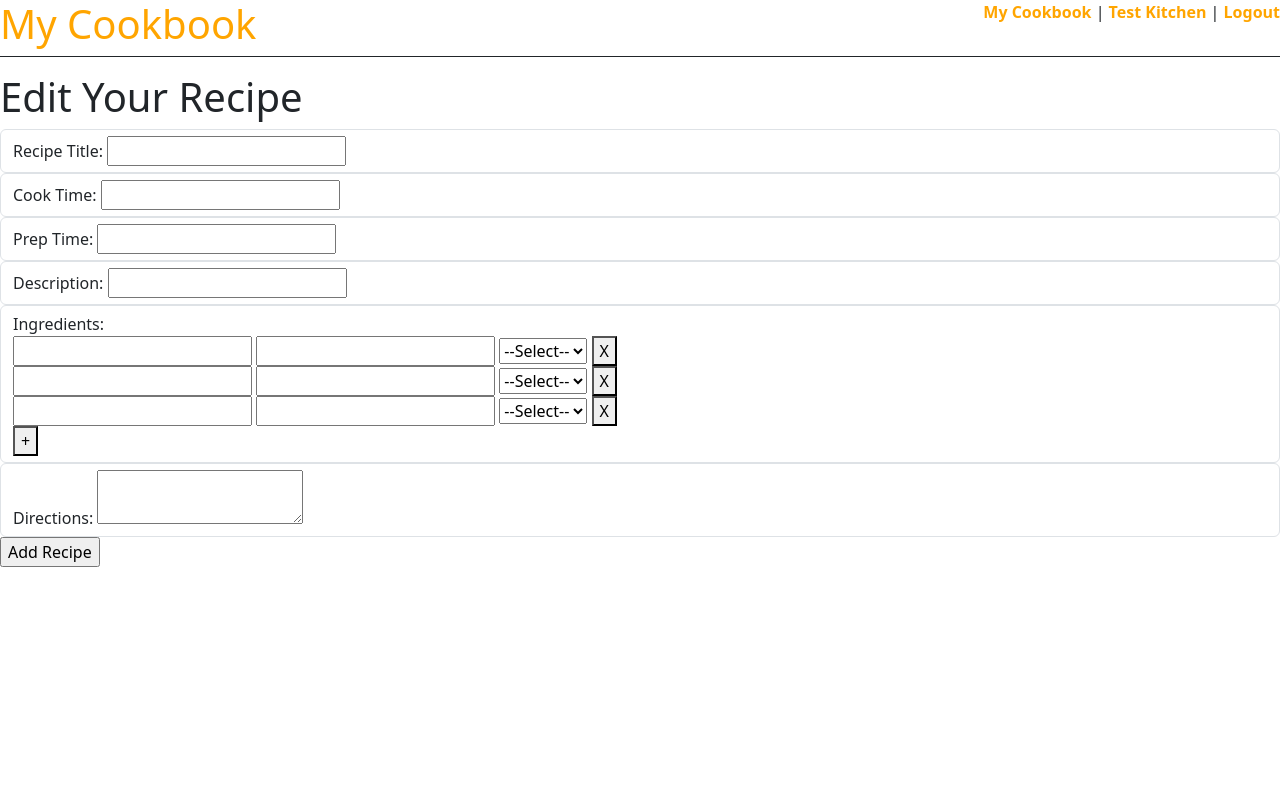
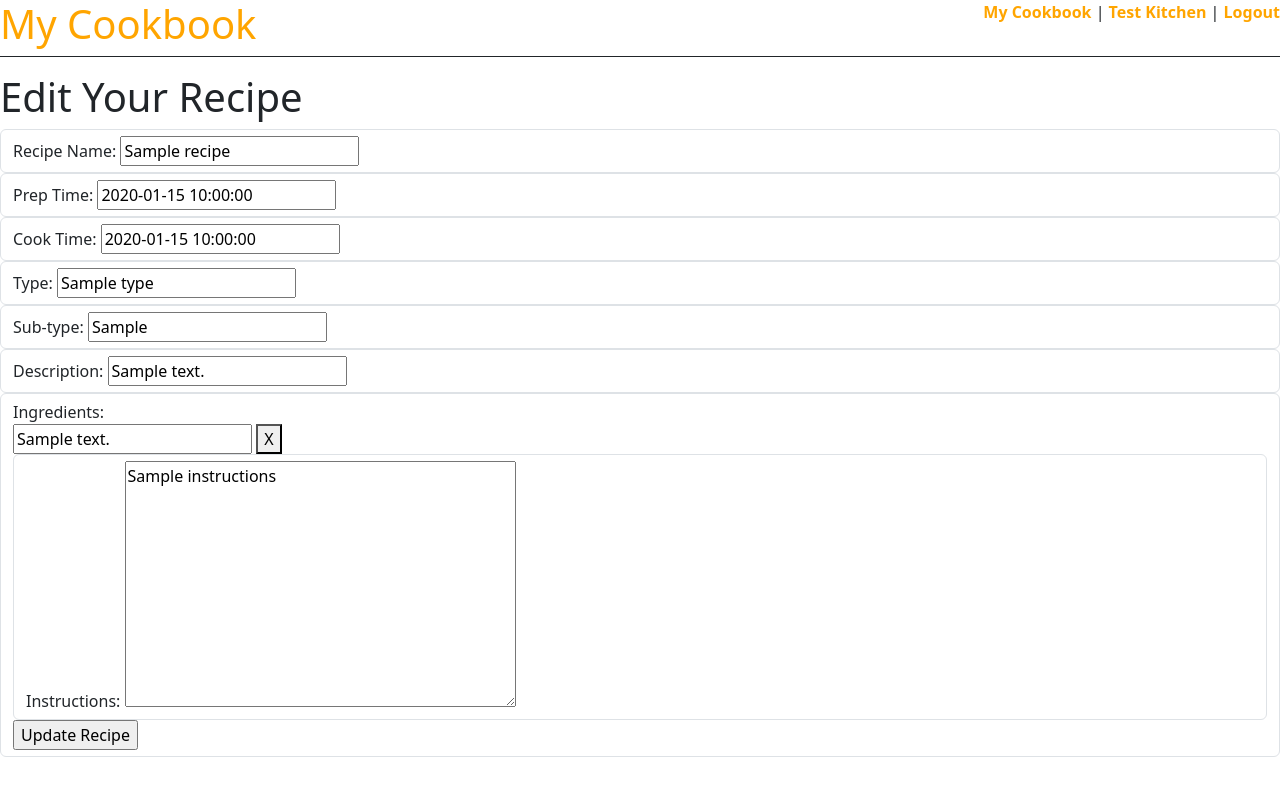
Before and after one commit to DanWartsbaugh/project-cookbook, a Flask app: template flask_app/templates/edit.html in a window 1280 px wide. Run offline with Flask 3, Linux system fonts and the light colour scheme; the template is opened without the code that fills it: most values are stand-ins (such as "Sample title", 1, 10 or a date in 2020).

Commit message:
update end of wednesday

```diff
--- a/flask_app/templates/dashboard.html
+++ b/flask_app/templates/dashboard.html
@@ -38,7 +38,7 @@
         <h4 class="col-lg-4">Description</h4>
     </div>
         <!-- {% for recipe in recipes %} -->
-            <a href="/recipe/{{recipe.id}}" style="text-decoration:none;color:black">
+            <a href="/mycookbook/recipe/{{recipe.id}}" style="text-decoration:none;color:black">
                 <div class="row d-flex border-bottom">
                 <div class="col d-flex">
                 <p class="col"><b>{{recipe.name}}</b></p>
--- a/flask_app/templates/edit.html
+++ b/flask_app/templates/edit.html
@@ -26,76 +26,51 @@
     {% endfor %}
     {% endif %}
     {% endwith %}
-    <form action="/create" method="post">
+    <form action="/recipes/update/{{recipe.id}}" method="post">
         <input type="hidden" name="user_id" value="{{session.user_id}}">
-
+        <input type="hidden" name="id" value="{{recipe.id}}">
         <div class="form-control">
-            Recipe Title: <input type="text" name="title" id="">
+            Recipe Name: <input type="text" name="name" value="{{recipe.name}}">
         </div>
         <div class="form-control">
-            Cook Time: <input type="text" name="cook_time" id="">
+            Prep Time: <input type="text" name="prep_time" value="{{recipe.prep_time}}">
         </div>
         <div class="form-control">
-            Prep Time: <input type="text" name="prep_time" id="">
+            Cook Time: <input type="text" name="cook_time" value="{{recipe.cook_time}}">
         </div>
         <div class="form-control">
-            Description: <input type="text" name="description">
+            Type: <input type="text" name="type" value="{{recipe.type}}">
+        </div>
+        <div class="form-control">
+            Sub-type: <input type="text" name="sub_type" value="{{recipe.sub_type}}">
+        </div>
+        <div class="form-control">
+            Description: <input type="text" name="description" value="{{recipe.description}}">
         </div>
         <div class="form-control" id="ingredients-section">
             <div id="ingredients_container">
                 <label>Ingredients:</label>
+                {% for ingredient in recipe.ingredients %}
+
                 <div class="ingredients_row">
-                    <input type="text" name="ingredients" class="ingredients_input">
-                    <input type="text" name="ingredient_quantity" class="ingredient_quantity_input">
-                    <select name="ingredient_measurement" class="ingredient-measurement-select">
-                        <option value="none">--Select--</option>
-                        <option value="tsp">tsp</option>
-                        <option value="tbsp">tbsp</option>
-                        <option value="cup">cup</option>
-                        <option value="oz">oz</option>
-                        <option value="lb">lb</option>
-                    </select>
+                    <input type="text" name="ingredients" class="ingredients_input" value="{{ingredient.text}}">
                     <button type="button" class="remove_ingredients_row">X</button>
                 </div>
-                <div class="ingredients_row">
-                    <input type="text" name="ingredients" class="ingredients_input">
-                    <input type="text" name="ingredient_quantity" class="ingredient-quantity_input">
-                    <select name="ingredient_measurement" class="ingredient_measurement_select">
-                        <option value="none">--Select--</option>
-                        <option value="tsp">tsp</option>
-                        <option value="tbsp">tbsp</option>
-                        <option value="cup">cup</option>
-                        <option value="oz">oz</option>
-                        <option value="lb">lb</option>
-                    </select>
-                    <button type="button" class="remove_ingredients_row">X</button>
-                </div>
-                <div class="ingredients_row">
-                    <input type="text" name="ingredients" class="ingredients_input">
-                    <input type="text" name="ingredient_quantity" class="ingredient-quantity_input">
-                    <select name="ingredient_measurement" class="ingredient_measurement_select">
-                        <option value="none">--Select--</option>
-                        <option value="tsp">tsp</option>
-                        <option value="tbsp">tbsp</option>
-                        <option value="cup">cup</option>
-                        <option value="oz">oz</option>
-                        <option value="lb">lb</option>
-                    </select>
-                    <button type="button" class="remove_ingredients_row">X</button>
-                </div>
-            </div>
-            <button type="button" id="add_ingredients_row">+</button>
-        </div>
+                {% endfor %}
 
         <div class="form-control">
-            Directions:
-            <textarea name="directions">
-
-            </textarea>
+            Instructions:
+            <textarea name="instructions" rows="10" cols="40">{{recipe.instructions}}</textarea>
         </div>
+        {% if recipe.test==1 %}
+        <div class="form-control">
+            Notes:
+            <textarea name="notes"  rows="10" cols="40" value="{{recipe.notes}}">{{recipe.notes}}</textarea>
+        </div>
+        {% endif %}
 
 
-        <input type="submit" value="Add Recipe">
+        <input type="submit" value="Update Recipe">
     </form>
 </body>
 
--- a/flask_app/templates/new.html
+++ b/flask_app/templates/new.html
@@ -32,6 +32,9 @@
         <input type="hidden" name="test" value=0>
         <input type="hidden" name="notes" value="">
         <input type="hidden" name="open" value=1>
+        <input type="hidden" name="original" value=0>
+        <input type="hidden" name="version" value=1>
+
 
         <div class="form-control">
             <label for="name"><h4>Recipe Name:</h4></label>  <input type="text" name="name" id="">
--- a/flask_app/templates/show.html
+++ b/flask_app/templates/show.html
@@ -23,7 +23,7 @@
     <p>created by: {{recipe.user_name}}</p>
     <div class="d-flex mb-3">
         <button style="width:150px;background-color:orange;margin-right:5px;">Save to my cookbook</button>
-        <button style="width:150px;background-color:orange;margin-left:5px">Send to my test kitchen</button>
+        <button onclick=window.location.href="/testkitchen/send/{{recipe.id}}" style="width:150px;background-color:orange;margin-left:5px">Send to my test kitchen</button>
 
     </div>
     <h5>Total time to prepare: {{recipe.prep_time + recipe.cook_time}}</h5>
@@ -38,7 +38,7 @@
 
     <ul>
         {% for ingredient in recipe.ingredients %}
-        <li>{{ingredient.name}}</li>
+        <li>{{ingredient.text}}</li>
         {% endfor %}
     </ul>
     <br>
--- a/flask_app/templates/show_mine.html
+++ b/flask_app/templates/show_mine.html
@@ -22,11 +22,11 @@
     <h3>{{recipe.name}}</h3>
     <p>created by: {{recipe.user_name}}</p>
     <div class="d-flex mb-3">
-        <button style="width:125px;background-color:orange;margin-right:5px;">Edit recipe</button>
+        <button onclick=window.location.href="/edit/{{recipe.id}}" style="width:125px;background-color:orange;margin-right:5px;">Edit recipe</button>
         <button style="width:125px;background-color:orange;margin-left:5px">Delete from my cookbook</button>
         <button style="width:125px;background-color:orange;margin-left:5px">Send to my test kitchen</button>
     </div>
-    <h5>Total time to prepare: {{recipe.prep_time + recipe.cook_time}}</h5>
+    <h5>Total time to prepare: {{recipe.prep_time + recipe.cook_time}} minutes</h5>
     <p><i>Prep time: {{recipe.prep_time}} minutes<br>Cook time: {{recipe.cook_time}} minutes</i></p>
     <br>
     <h5>Type: {{recipe.type}}</h5>
@@ -38,7 +38,7 @@
 
     <ul>
         {% for ingredient in recipe.ingredients %}
-        <li>{{ingredient.name}}</li>
+        <li>{{ingredient.text}}</li>
         {% endfor %}
     </ul>
     <br>
--- a/flask_app/templates/show_test.html
+++ b/flask_app/templates/show_test.html
@@ -34,7 +34,7 @@
 
     </select>
 
-    <h5>Total time to prepare: {{recipe.prep_time + recipe.cook_time}}</h5>
+    <h5>Total time to prepare: {{recipe.prep_time + recipe.cook_time}} minutes</h5>
     <p><i>Prep time: {{recipe.prep_time}} minutes<br>Cook time: {{recipe.cook_time}} minutes</i></p>
     <br>
     <h5>Type: {{recipe.type}}</h5>
@@ -47,7 +47,7 @@
             <h4>Ingredients</h4>
             <ul>
                 {% for ingredient in recipe.ingredients %}
-                <li>{{ingredient.name}}</li>
+                <li>{{ingredient.text}}</li>
                 {% endfor %}
             </ul>
         </div>
```
Also changed, not shown: flask_app/controllers/recipes.py (+41 -5 lines), flask_app/models/ingredient.py (+4 -4 lines), flask_app/models/recipe.py (+23 -5 lines), flask_app/templates/test_board.html (+6 -6 lines).
